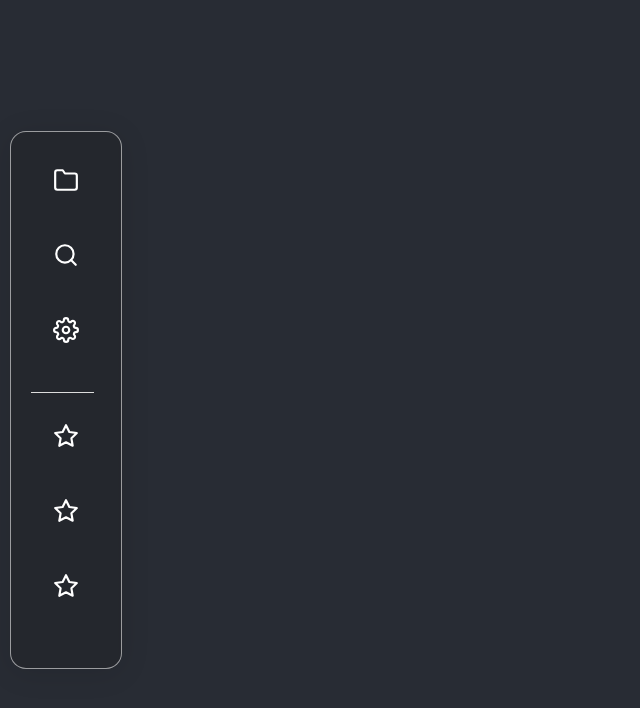
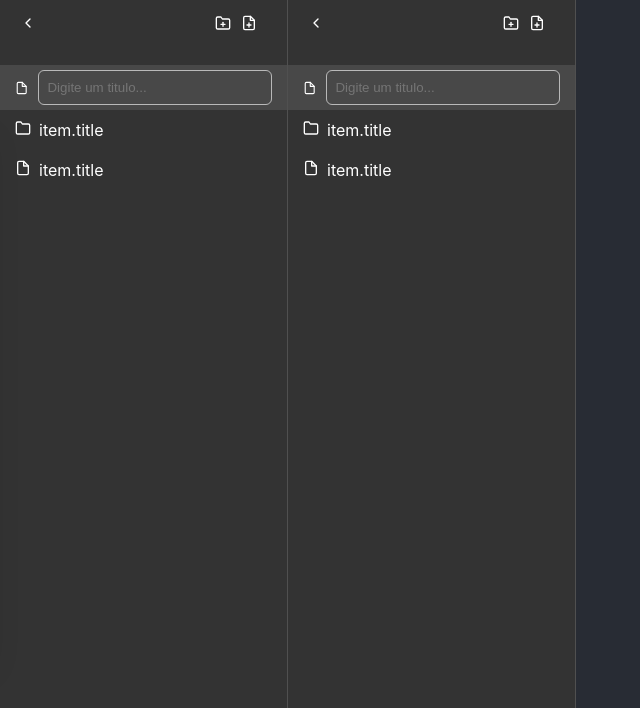
Before and after one commit to ViniciusMazon/golden-fish-app, a React (Create React App) app: page / in a window 1280 px wide. Shown: the top 708 px of the page, without its empty margins (0-640 px from the left). Built offline with nearby package versions, Linux system fonts and the light colour scheme.

Commit message:
feat: add file explorer component

```diff
--- a/src/App.tsx
+++ b/src/App.tsx
@@ -1,5 +1,6 @@
 import React from 'react';
 import './App.css';
+import { FileExplorerComponent } from './components/FileExplorerComponent';
 import { MenuBarComponent } from './components/MenuBarComponent';
 
 function App() {
@@ -7,6 +8,7 @@ function App() {
     <div className="App">
       <header className="App-header">
         <MenuBarComponent />
+        <FileExplorerComponent />
       </header>
     </div>
   );
--- /dev/null
+++ b/src/components/FileExplorerComponent/index.tsx
@@ -0,0 +1,63 @@
+import "./styles.css";
+import { FiFilePlus, FiFolderPlus, FiChevronLeft } from "react-icons/fi";
+import { FileExplorerItemComponent } from "../FileExplorerItemComponent";
+import { FileExplorerFormComponent } from "../FileExplorerFormComponent";
+
+export const FileExplorerComponent = () => {
+    const directoriesAndFolders = [
+        {
+            id: "fdafasdfa",
+            title: "Pasta de teste",
+            parentId: "asfasda",
+            type: "directory",
+        },
+        {
+            id: "fdafasdfa",
+            title: "Pasta de teste",
+            parentId: "asfasda",
+            type: "document"
+        }
+    ]
+
+    return (
+        <div id="explorer-container">
+            <div className="explorer-content">
+                <div className="spacer">
+                    <FiChevronLeft />
+                    <div>
+                        <FiFolderPlus />
+                        <FiFilePlus />
+                    </div>
+                </div>
+
+
+                <FileExplorerFormComponent />
+
+
+                {
+                    directoriesAndFolders.map(item => (
+                        <FileExplorerItemComponent {...item} />
+                    ))
+                }
+            </div>
+
+            <div className="explorer-content">
+                <div className="spacer">
+                    <FiChevronLeft />
+                    <div>
+                        <FiFolderPlus />
+                        <FiFilePlus />
+                    </div>
+                </div>
+
+                <FileExplorerFormComponent />
+
+                {
+                    directoriesAndFolders.map(item => (
+                        <FileExplorerItemComponent {...item} />
+                    ))
+                }
+            </div>
+        </div>
+    )
+}
--- /dev/null
+++ b/src/components/FileExplorerComponent/styles.css
@@ -0,0 +1,28 @@
+#explorer-container {
+    background-color: #333;
+    height: 100vh;
+    position: fixed;
+    left: 0;
+    width: 45%;
+    display: flex;
+    font-size: 16px;
+}
+
+#explorer-container .explorer-content {
+    display: flex;
+    flex-direction: column;
+    width: 50%;
+    border-right: 1px solid rgba(221, 221, 221, 0.164) ;
+}
+
+#explorer-container .spacer {
+    display: flex;
+    justify-content: space-between;
+    padding: 15px 20px;
+    margin-bottom: 15px;
+}
+
+#explorer-container .spacer svg {
+    padding-right: 10px;
+    cursor: pointer;
+}
--- /dev/null
+++ b/src/components/FileExplorerFormComponent/index.tsx
@@ -0,0 +1,12 @@
+import "./styles.css";
+import { FiFolder, FiFile } from "react-icons/fi";
+
+export const FileExplorerFormComponent = () => {
+
+    return (
+        <div className="explorer-new">
+            {"document" === "document" ? <FiFile /> : <FiFolder />}
+            <input type="text" placeholder="Digite um titulo..." />
+        </div>
+    )
+}
--- /dev/null
+++ b/src/components/FileExplorerFormComponent/styles.css
@@ -0,0 +1,25 @@
+.explorer-new {
+    padding: 4px;
+    display: flex;
+    align-items: center;
+    cursor: pointer;
+    padding: 10px 15px;
+    background-color: #484848;
+}
+
+
+.explorer-new  svg {
+    padding-right: 10px;
+    font-size: 16px;
+}
+
+.explorer-new input {
+    outline: none;
+    border: 1px solid rgba(255, 255, 255, 0.616);
+    width: 100%;
+    background: transparent;
+    height: 100%;
+    border-radius: 6px;
+    padding: 4px 8px;
+    color: #fff;
+}
--- /dev/null
+++ b/src/components/FileExplorerItemComponent/index.tsx
@@ -0,0 +1,18 @@
+import "./styles.css";
+import { FiFolder, FiFile } from "react-icons/fi";
+
+export interface FileExplorerItemProps {
+    id: string;
+    title: string;
+    parentId: string;
+    type: string;
+}
+
+export const FileExplorerItemComponent = (props: FileExplorerItemProps) => {
+    return (
+        <div className="explorer-item" key={props.id}>
+            {props.type === "document" ? <FiFile /> : <FiFolder />}
+            <span>item.title</span>
+        </div>
+    )
+}
--- /dev/null
+++ b/src/components/FileExplorerItemComponent/styles.css
@@ -0,0 +1,15 @@
+.explorer-item {
+    padding: 4px;
+    display: flex;
+    cursor: pointer;
+    padding: 10px 15px;
+}
+
+.explorer-item:hover {
+    background-color: #484848;
+    transition: .2s;
+}
+
+.explorer-item span {
+    margin-left: 8px;
+}
```
